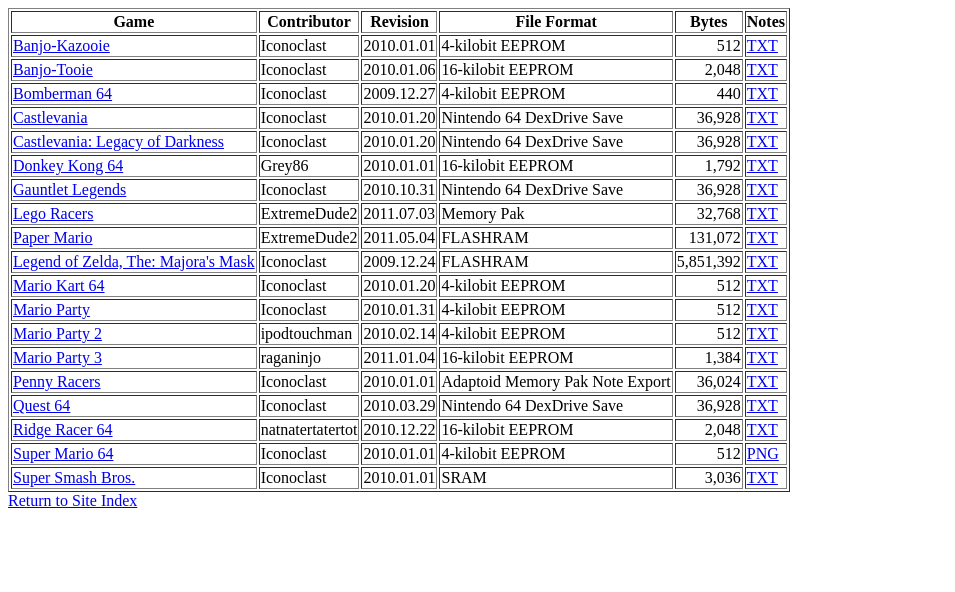
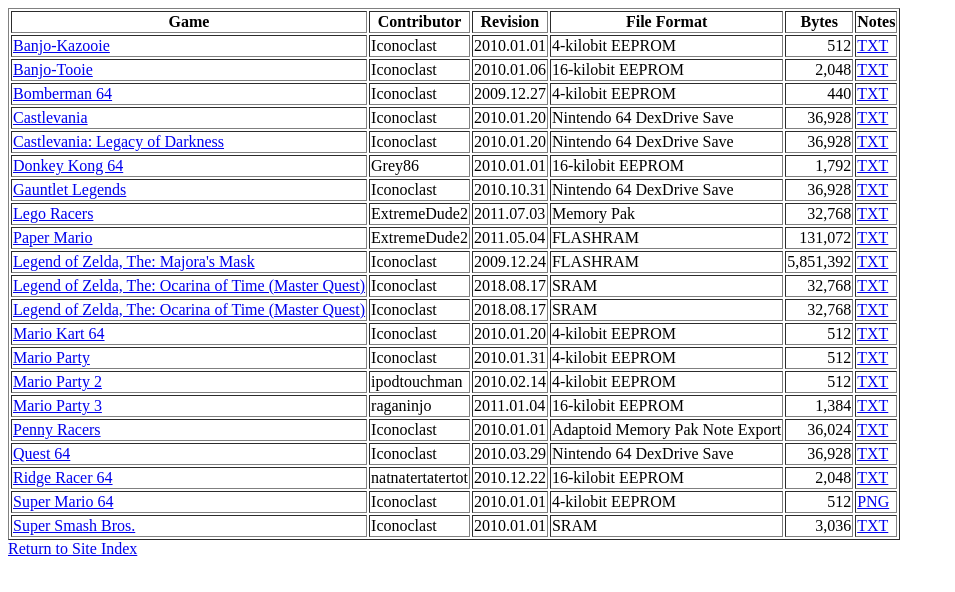
Before and after one commit to cxd4/saves, a plain HTML site: page n64/index.html in a window 1280 px wide. Shown: the whole page, without its empty margins (0-955 px from the left). Drawn offline with Linux system fonts and the light colour scheme.

Commit message:
added OOT MQ saves with details on per-game progress

```diff
--- a/n64/index.html
+++ b/n64/index.html
@@ -95,6 +95,22 @@
     <TD><A HREF="thelegendofzeldamajorasmask.txt">TXT</A></TD>
   </TR>
   <TR>
+    <TD><A HREF="mq-adult.sra">Legend of Zelda, The: Ocarina of Time (Master Quest)</A></TD>
+    <TD>Iconoclast</TD>
+    <TD>2018.08.17</TD>
+    <TD>SRAM</TD>
+    <TD ALIGN="right">32,768</TD>
+    <TD><A HREF="mq-adult.txt">TXT</A></TD>
+  </TR>
+  <TR>
+    <TD><A HREF="mq-final.sra">Legend of Zelda, The: Ocarina of Time (Master Quest)</A></TD>
+    <TD>Iconoclast</TD>
+    <TD>2018.08.17</TD>
+    <TD>SRAM</TD>
+    <TD ALIGN="right">32,768</TD>
+    <TD><A HREF="mq-final.txt">TXT</A></TD>
+  </TR>
+  <TR>
     <TD><A HREF="mariokart64.eep">Mario Kart 64</A></TD>
     <TD>Iconoclast</TD>
     <TD>2010.01.20</TD>
```
Also changed, not shown: index.html (+1 -1 lines), n64/mq-adult.txt (added), n64/mq-final.txt (added), 2 other files.
